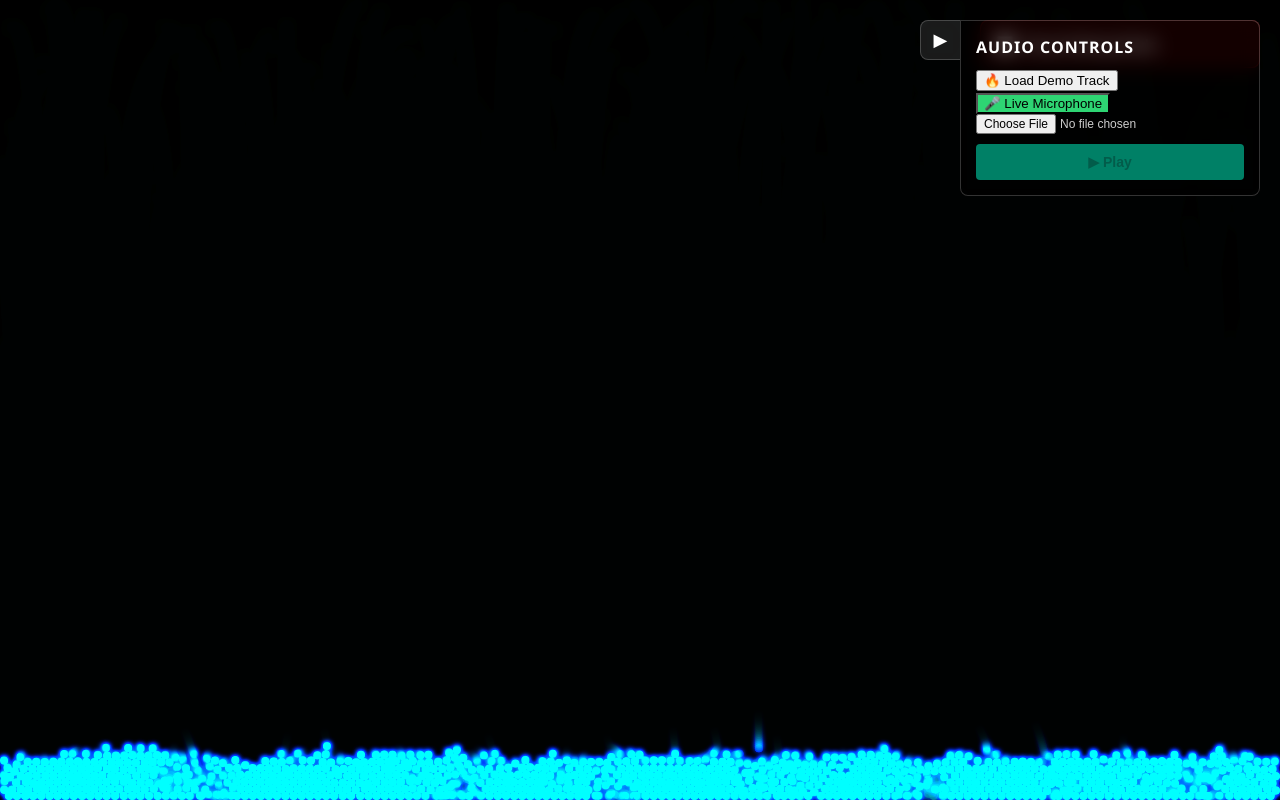
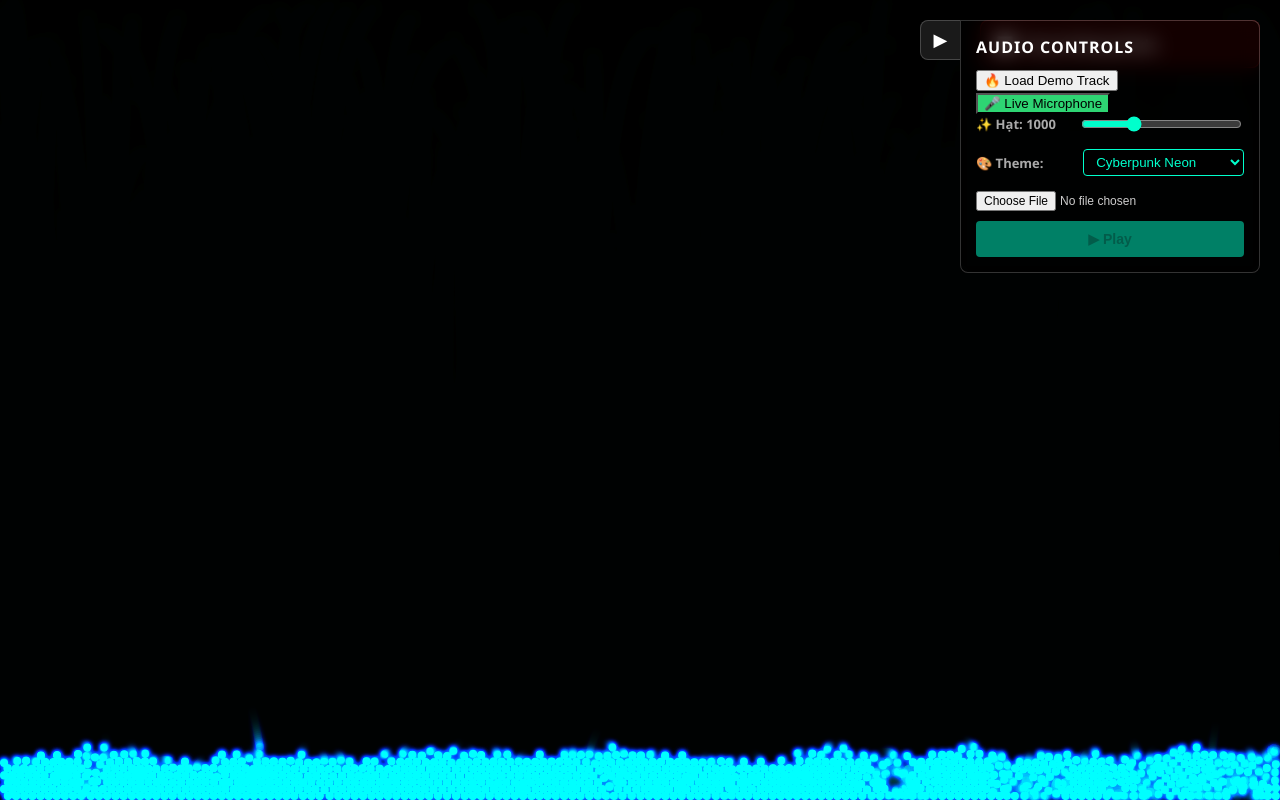
Before and after one commit to ThienNguyen666/audio_physics_visualizer, a React (Vite) app: page / in a window 1280 px wide. Built offline with nearby package versions, Linux system fonts and the light colour scheme.

Commit message:
feat(ui): add audio-reactive background glow, theme presets and dynamic particle scaling slider

```diff
--- a/src/App.jsx
+++ b/src/App.jsx
@@ -8,12 +8,14 @@ import { Toast } from './components/Common/Toast';
 import { useGlobalError } from './hooks/useGlobalError';
 
 function App() {
-  // Lấy các hàm quản lý Audio độc lập từ Hook (Module 1)
   const { analyzerRef, initAudio, resumeAudio, startMic, stopMic } = useAudioStream();
-  // Trạng thái cho UI (Chỉ re-render UI Overlay và truyền cờ bool vào Canvas)
   const [isDebugMode, setIsDebugMode] = useState(false);
   const isDevEnv = import.meta.env.DEV;
   const toast = useGlobalError();
+  const [particleCount, setParticleCount] = useState(1000);
+
+  // / cyberpunk | matrix | volcanic | ocean
+  const [theme, setTheme] = useState('cyberpunk');
 
   return (
     <>
@@ -21,14 +23,26 @@ function App() {
       <Layout
         controls = {(
           <>
-            <AudioPlayer initAudio={initAudio} resumeAudio={resumeAudio} startMic={startMic} stopMic={stopMic} />
+            <AudioPlayer
+              initAudio={initAudio} resumeAudio={resumeAudio}
+              startMic={startMic} stopMic={stopMic}
+              particleCount={particleCount} setParticleCount={setParticleCount}
+              theme={theme} setTheme={setTheme}
+            />
+
             {isDevEnv && (
               <DebugPanel isDebugMode={isDebugMode} onToggle={() => setIsDebugMode(!isDebugMode)} />
             )}
+
           </>
         )}
       >
-        <PhysicsCanvas analyzerRef={analyzerRef} isDebugMode={isDebugMode} />
+        <PhysicsCanvas
+          analyzerRef={analyzerRef}
+          isDebugMode={isDebugMode}
+          particleCount={particleCount}
+          theme={theme}
+        />
       </Layout>
     </>
   )
--- a/src/components/CanvasEngine/PhysicsCanvas.jsx
+++ b/src/components/CanvasEngine/PhysicsCanvas.jsx
@@ -1,154 +1,152 @@
 import React, {useEffect, useRef, useCallback} from "react";
 import { Particle } from "../../core/physics/Particle";
 import { SpatialHash } from "../../core/physics/SpatialHash";
-
 import { PHYSICS } from "../../core/constants";
-
 import { useGameLoop } from "../../hooks/useGameLoop";
 
-export const PhysicsCanvas = ({ analyzerRef, isDebugMode }) => {
+export const PhysicsCanvas = ({ analyzerRef, isDebugMode, particleCount, theme }) => {
       const canvasRef = useRef(null);
       const particlesRef = useRef([]);
       const spatialHashRef = useRef(null);
-
       const fpsRef = useRef(0);
 
-      const mouseRef = useRef({
-            x: 0,
-            y: 0,
-            isActive: false,
-            shockwaves: []
-      });
+      const mouseRef = useRef({ x: 0, y: 0, isActive: false, shockwaves: [] });
 
+      // KHỞI TẠO CANVAS & RESIZE
       useEffect(() => {
             const canvas = canvasRef.current;
-
             canvas.width = window.innerWidth;
             canvas.height = window.innerHeight;
-
             spatialHashRef.current = new SpatialHash(canvas.width, canvas.height);
-
-            const NUM_PARTICLES = 1000;
-            particlesRef.current = [];
-
-            for(let i = 0; i < NUM_PARTICLES; ++i) {
-                 const x = Math.random() * canvas.width;
-                 const y = Math.random() * canvas.height;
-                 particlesRef.current.push(new Particle(x, y));
-            }
 
             const handleResize = () => {
                   canvas.width = window.innerWidth;
                   canvas.height = window.innerHeight;
                   spatialHashRef.current = new SpatialHash(canvas.width, canvas.height);
             };
-
             window.addEventListener("resize", handleResize);
-
             return () => window.removeEventListener("resize", handleResize);
       }, []);
 
+      // ĐIỀU CHỈNH SỐ LƯỢNG HẠT ĐỘNG (Không làm lag màn hình)
+      useEffect(() => {
+            const canvas = canvasRef.current;
+            const currentCount = particlesRef.current.length;
+
+            if (particleCount > currentCount) {
+                  for(let i = 0; i < particleCount - currentCount; ++i) {
+                        const px = Math.random() * (canvas?.width || 1000);
+                        const py = Math.random() * (canvas?.height || 1000);
+                        particlesRef.current.push(new Particle(px, py));
+                  }
+            } else if (particleCount < currentCount) {
+                  particlesRef.current.splice(particleCount);
+            }
+      }, [particleCount]);
+
+      // VÒNG LẶP ĐỒ HỌA CHÍNH (Thêm dependency 'theme')
       const gameLoopCallback = useCallback((deltaTime) => {
             const canvas = canvasRef.current;
             if(!canvas) return;
-
-            const ctx = canvas.getContext("2d");
+            const ctx = canvas.getContext('2d');
             const width = canvas.width;
             const height = canvas.height;
 
             fpsRef.current = Math.round(1000 / deltaTime);
 
-            // HIỆU ỨNG MOTION BLUR (VỆT CHUYỂN ĐỘNG)
-            ctx.globalCompositeOperation = "source-over";
-            ctx.fillStyle = "rgba(0, 0, 0, 0.2)";
+            let audioData = { bass: 0, mid: 0, treble: 0 };
+            if(analyzerRef.current) audioData = analyzerRef.current.update();
+
+            const bass = Math.min(1, audioData.bass * 1.5);
+            const mid = Math.min(1, (audioData.mid || 0) * 1.5);
+            const treble = Math.min(1, audioData.treble * 1.5);
+
+            // TÍNH NĂNG BACKGROUND GLOW (NHẤP NHÁY NỀN)
+            let bgHue = 0;
+            if (theme === 'cyberpunk') bgHue = 280; // Tím đen
+            else if (theme === 'matrix') bgHue = 120; // Xanh rêu
+            else if (theme === 'volcanic') bgHue = 0; // Đỏ mờ
+            else if (theme === 'ocean') bgHue = 220; // Xanh biển sâu
+
+            const bgLightness = bass * 15;
+
+            ctx.globalCompositeOperation = 'source-over';
+            ctx.fillStyle = `hsla(${bgHue}, 50%, ${bgLightness}%, 0.2)`;
             ctx.fillRect(0, 0, width, height);
 
-            let audioData = {
-                  bass: 0,
-                  treble: 0,
-            };
-
-            if(analyzerRef.current) {
-                  audioData = analyzerRef.current.update();
-            }
 
             const hash = spatialHashRef.current;
             hash.clear();
             const particles = particlesRef.current;
 
-            for(let i = 0; i < particles.length; ++i) {
-                  hash.insert(particles[i]);
+            for(let i = 0; i < particles.length; i++) hash.insert(particles[i]);
+
+
+            // 2. BỘ LỌC THEME MÀU SẮC (COLOR PRESETS)
+            let finalHue, lightness;
+
+            if (theme === 'cyberpunk') {
+                  const timeHue = (Date.now() * 0.02) % 360;
+                  const hueOffset = (bass * 100) - (treble * 80) + (mid * 40);
+                  finalHue = Math.abs((timeHue + hueOffset) % 360);
+                  lightness = 40 + (bass * 25) + (mid * 20);
+            } else if (theme === 'matrix') {
+                  finalHue = 120; // Khóa chặt màu xanh lá
+                  lightness = 30 + (bass * 40) + (mid * 20);
+            } else if (theme === 'volcanic') {
+                  finalHue = 10 + (bass * 30) - (treble * 10); // Chuyển từ Cam -> Đỏ rực
+                  lightness = 40 + (bass * 30);
+            } else if (theme === 'ocean') {
+                  finalHue = 200 + (bass * 40) + (treble * 20); // Chuyển từ Xanh dương -> Lục lam
+                  lightness = 40 + (bass * 20) + (mid * 10);
             }
-
-            // DYNAMIC COLOR MAPPING (MÀU THEO PHỔ ÂM)
-            const bass = Math.min(1, audioData.bass * 1.5);
-            const mid = Math.min(1, (audioData.mid || 0) * 1.5);
-            const treble = Math.min(1, audioData.treble * 1.5);
-
-            const timeHue = (Date.now() * 0.02) % 360;
-            const hueOffset = (bass * 100) - (treble * 80) + (mid * 40);
-            const finalHue = Math.abs((timeHue + hueOffset) % 360);
-
-            const lightness = 40 + (bass * 25) + (mid * 20);
-
             const particleColor = `hsl(${Math.floor(finalHue)}, 100%, ${lightness}%)`;
 
-            // GLOW & NEON PARTICLES (PHÁT SÁNG)
-            ctx.globalCompositeOperation = "lighter";
+
+            ctx.globalCompositeOperation = 'lighter';
             ctx.fillStyle = particleColor;
-
-            ctx.shadowBlur = 5 + bass * 15 + treble * 5;
+            ctx.shadowBlur = 5 + (bass * 15) + (treble * 5);
             ctx.shadowColor = particleColor;
 
             ctx.beginPath();
-
-            for(let i = 0; i < particles.length; ++i) {
+            for(let i = 0; i < particles.length; i++) {
                   const p = particles[i];
-
                   const neighbors = hash.query(p);
-                  for(let j = 0; j < neighbors.length; ++j) {
+                  for(let j = 0; j < neighbors.length; j++) {
                         const other = neighbors[j];
-                        if(p !== other){
-                              p.resolveCollision(other);
-                        }
+                        if(p !== other) p.resolveCollision(other);
                   }
 
                   p.update(audioData, width, height, mouseRef.current);
-
                   ctx.moveTo(p.x, p.y);
-                  ctx.arc(p.x, p.y, p.radius, 0, 2 * Math.PI);
+                  ctx.arc(p.x, p.y, p.radius, 0, Math.PI * 2);
             }
             ctx.fill();
 
-            // HIỆU ỨNG VẼ SÓNG XUNG KÍCH (SHOCKWAVES)
+            // VẼ HIỆU ỨNG NỔ (SHOCKWAVES)
             const activeShockwaves = [];
-            for (let i = 0; i < mouseRef.current.shockwaves.length; ++i) {
+            for (let i = 0; i < mouseRef.current.shockwaves.length; i++) {
                   const sw = mouseRef.current.shockwaves[i];
-
                   ctx.beginPath();
                   ctx.arc(sw.x, sw.y, sw.radius, 0, Math.PI * 2);
                   ctx.strokeStyle = `rgba(255, 255, 255, ${sw.life})`;
                   ctx.lineWidth = 2 + (1 - sw.life) * 10;
                   ctx.stroke();
-
                   sw.radius += PHYSICS.SHOCKWAVE_EXPANSION_SPEED;
                   sw.life -= 0.03;
-
                   if (sw.life > 0) activeShockwaves.push(sw);
             }
             mouseRef.current.shockwaves = activeShockwaves;
 
             ctx.shadowBlur = 0;
-            ctx.globalCompositeOperation = "source-over";
+            ctx.globalCompositeOperation = 'source-over';
 
-            if(isDebugMode) {
-                  drawDebugInfo(ctx, width, height, hash.cellSize);
-            }
-      }, [analyzerRef, isDebugMode]);
+            if(isDebugMode) drawDebugInfo(ctx, width, height, hash.cellSize);
+      }, [analyzerRef, isDebugMode, theme]); // <= Thêm theme vào Dependency để nó cập nhật màu liên tục
 
       useGameLoop(gameLoopCallback);
 
-      // --- CÁC HÀM XỬ LÝ SỰ KIỆN CHUỘT / TOUCH ---
+      // CÁC HÀM XỬ LÝ CHUỘT
       const updateMousePosition = (x, y) => {
             mouseRef.current.x = x;
             mouseRef.current.y = y;
@@ -159,32 +157,18 @@ export const PhysicsCanvas = ({ analyzerRef, isDebugMode }) => {
             updateMousePosition(e.clientX, e.clientY);
             mouseRef.current.shockwaves.push({ x: e.clientX, y: e.clientY, radius: 10, life: 1.0 });
       };
-
       const handleTouchStart = (e) => {
             const touch = e.touches[0];
             updateMousePosition(touch.clientX, touch.clientY);
             mouseRef.current.shockwaves.push({ x: touch.clientX, y: touch.clientY, radius: 10, life: 1.0 });
       };
 
-      // VẼ CÁC THÔNG TIN DEBUG
       const drawDebugInfo = (ctx, width, height, cellSize) => {
-            ctx.strokeStyle = 'rgba(255, 0, 0, 0.2)';
-            ctx.lineWidth = 1;
-            ctx.beginPath();
-
-            for(let x = 0; x < width; x += cellSize) {
-                  ctx.moveTo(x, 0);
-                  ctx.lineTo(x, height);
-            }
-            for(let y = 0; y < height; y += cellSize) {
-                  ctx.moveTo(0, y);
-                  ctx.lineTo(width, y);
-            }
+            ctx.strokeStyle = 'rgba(255, 0, 0, 0.2)'; ctx.lineWidth = 1; ctx.beginPath();
+            for(let x = 0; x < width; x += cellSize) { ctx.moveTo(x, 0); ctx.lineTo(x, height); }
+            for(let y = 0; y < height; y += cellSize) { ctx.moveTo(0, y); ctx.lineTo(width, y); }
             ctx.stroke();
-
-            ctx.fillStyle = 'lime';
-            ctx.font = '20px monospace';
-
+            ctx.fillStyle = 'lime'; ctx.font = '20px monospace';
             ctx.fillText(`FPS: ${fpsRef.current}`, 20, 30);
             ctx.fillText(`Particles: ${particlesRef.current.length}`, 20, 60);
       };
@@ -201,4 +185,4 @@ export const PhysicsCanvas = ({ analyzerRef, isDebugMode }) => {
                   style={{ display: 'block', background: '#000', cursor: 'crosshair', touchAction: 'none' }}
             />
       );
-}
+};
--- a/src/components/Controls/AudioPlayer.jsx
+++ b/src/components/Controls/AudioPlayer.jsx
@@ -1,6 +1,6 @@
 import React, { useRef, useState} from "react";
 
-export const AudioPlayer = ( {initAudio, resumeAudio, startMic, stopMic}) => {
+export const AudioPlayer = ( {initAudio, resumeAudio, startMic, stopMic, particleCount, setParticleCount, theme, setTheme}) => {
       const audioRef = useRef(null);
       const [isPlaying, setIsPlaying] = useState(false);
       const [audioSrc, setAudioSrc] = useState(null);
@@ -8,6 +8,7 @@ export const AudioPlayer = ( {initAudio, resumeAudio, startMic, stopMic}) => {
       const [isMicActive, setIsMicActive] = useState(false);
 
       const [isCollapsed, setIsCollapsed] = useState(false);
+
 
       const handlePlayPause = () => {
             if(!audioRef.current || !audioSrc ) return;
@@ -93,6 +94,27 @@ export const AudioPlayer = ( {initAudio, resumeAudio, startMic, stopMic}) => {
                               </button>
                         </div>
 
+                        {/* SECTION CÀI ĐẶT MỚI THÊM VÀO */}
+                        <div style={styles.settingRow}>
+                              <span style={{color: '#aaa', fontWeight: 'bold'}}>✨ Hạt: {particleCount}</span>
+                              <input
+                                    type="range" min="100" max="3000" step="100"
+                                    value={particleCount}
+                                    onChange={(e) => setParticleCount(Number(e.target.value))}
+                                    style={styles.slider}
+                              />
+                        </div>
+
+                        <div style={styles.settingRow}>
+                              <span style={{color: '#aaa', fontWeight: 'bold'}}>🎨 Theme:</span>
+                              <select value={theme} onChange={(e) => setTheme(e.target.value)} style={styles.select}>
+                                    <option value="cyberpunk">Cyberpunk Neon</option>
+                                    <option value="matrix">Matrix Green</option>
+                                    <option value="volcanic">Volcanic Red</option>
+                                    <option value="ocean">Deep Space Ocean</option>
+                              </select>
+                        </div>
+
                         <input
                               type = "file"
                               accept = "audio/*"
@@ -176,5 +198,27 @@ const styles = {
             borderRadius: '4px',
             fontWeight: 'bold',
             fontSize: '14px'
+      },
+      settingRow: {
+            display: 'flex',
+            justifyContent: 'space-between',
+            alignItems: 'center',
+            marginBottom: '15px',
+            fontSize: '13px'
+      },
+      slider: {
+            width: '60%',
+            cursor: 'pointer',
+            accentColor: '#00ffcc'
+      },
+      select: {
+            width: '60%',
+            background: 'rgba(0,0,0,0.6)',
+            color: '#00ffcc',
+            border: '1px solid #00ffcc',
+            borderRadius: '4px',
+            padding: '4px 8px',
+            cursor: 'pointer',
+            outline: 'none'
       }
 };
```
Also changed, not shown: public/demo.png, 1 other file (tests, documents, lock files or other folders).
